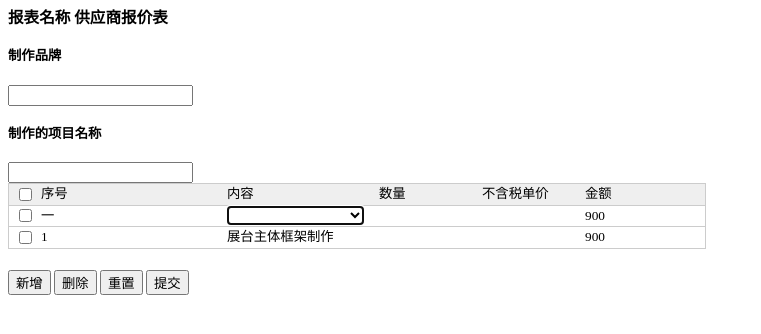
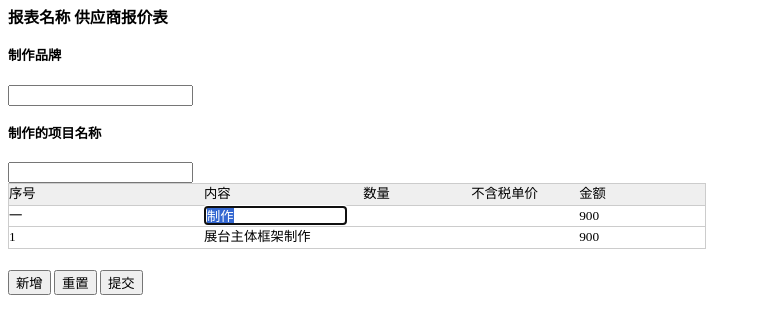
Before and after one commit to JoelPub/workbook, a website: page index.html in a window 1280 px wide. Both pictures are taken after a click on the element "制作". Shown: the whole page, without its empty margins (0-761 px from the left). Drawn offline with Linux system fonts and the light colour scheme.

Commit message:
删除下拉框

```diff
--- a/index.html
+++ b/index.html
@@ -16,18 +16,13 @@
         <input type='text' />
         <table width="698" border="0" cellpadding="0" cellspacing="0" id="tabProduct">
             <tr>
-                <td width="32" align="center" bgcolor="#EFEFEF" Name="Num"><input type="checkbox" name="checkbox"
-                        value="checkbox" /></td>
-                <td width="186" bgcolor="#EFEFEF" Name="Num" EditType="TextBox">序号</td>
-                <td width="152" bgcolor="#EFEFEF" Name="ProductName" EditType="DropDownList"
-                    DataItems="{text:'A',value:'a'},{text:'B',value:'b'},{text:'C',value:'c'},{text:'D',value:'d'}">内容
-                </td>
+                <td width="186" bgcolor="#EFEFEF" Name="Num" >序号</td>
+                <td width="152" bgcolor="#EFEFEF" Name="ProductName" EditType="TextBox">内容</td>
                 <td width="103" bgcolor="#EFEFEF" Name="Amount" EditType="TextBox">数量</td>
                 <td width="103" bgcolor="#EFEFEF" Name="Price" EditType="TextBox">不含税单价</td>
                 <td width="120" bgcolor="#EFEFEF" Name="SumMoney" Expression="Amount*Price" Format="#,###.00">金额</td>
             </tr>
             <tr>
-                <td align="center" bgcolor="#FFFFFF"><input type="checkbox" name="checkbox2" value="checkbox" /></td>
                 <td bgcolor="#FFFFFF">一</td>
                 <td bgcolor="#FFFFFF">制作</td>
                 <td bgcolor="#FFFFFF"> </td>
@@ -35,7 +30,6 @@
                 <td bgcolor="#FFFFFF">900</td>
             </tr>
             <tr>
-                <td align="center" bgcolor="#FFFFFF"><input type="checkbox" name="checkbox22" value="checkbox" /></td>
                 <td bgcolor="#FFFFFF">1</td>
                 <td bgcolor="#FFFFFF">展台主体框架制作</td>
                 <td bgcolor="#FFFFFF"></td>
@@ -46,7 +40,6 @@
 
         <br />
         <input type="button" name="Submit" value="新增" onclick="AddRow(document.getElementById('tabProduct'),1)" />
-        <input type="button" name="Submit2" value="删除" onclick="DeleteRow(document.getElementById('tabProduct'),1)" />
         <input type="button" name="Submit22" value="重置" onclick="window.location.reload()" />
         <input type="submit" name="Submit3" value="提交"
             onclick="GetTableData(document.getElementById('tabProduct'));return false;" />
--- a/test.js
+++ b/test.js
@@ -1,4 +1,3 @@
-
 /**
  * JS实现可编辑的表格
  * 用法:EditTables(tb1,tb2,tb2,......);
@@ -20,7 +19,6 @@ function SetTableCanEdit(table) {
 
 function SetRowCanEdit(row) {
   for (var j = 0; j < row.cells.length; j++) {
-
     //如果当前单元格指定了编辑类型，则表示允许编辑
     var editType = row.cells[j].getAttribute("EditType");
     if (!editType) {
@@ -30,27 +28,25 @@ function SetRowCanEdit(row) {
     if (editType) {
       row.cells[j].onclick = function () {
         EditCell(this);
+      };
     }
   }
 }
 
-}
-
 //设置指定单元格可编辑
 function EditCell(element, editType) {
-
   var editType = element.getAttribute("EditType");
   if (!editType) {
     //如果当前单元格没有指定，则查看当前列是否指定
-        editType = element.parentNode.parentNode.rows[0].cells[element.cellIndex].getAttribute("EditType");
+    editType =
+      element.parentNode.parentNode.rows[0].cells[
+        element.cellIndex
+      ].getAttribute("EditType");
   }
 
   switch (editType) {
     case "TextBox":
       CreateTextBox(element, element.innerHTML);
-            break;
-        case "DropDownList":
-            CreateDropDownList(element);
       break;
     default:
       break;
@@ -67,7 +63,6 @@ function CreateTextBox(element, value) {
     textBox.type = "text";
     textBox.className = "EditCell_TextBox";
 
-
     //设置文本框当前值
     if (!value) {
       value = element.getAttribute("Value");
@@ -77,7 +72,7 @@ function CreateTextBox(element, value) {
     //设置文本框的失去焦点事件
     textBox.onblur = function () {
       CancelEditCell(this.parentNode, this.value);
-        }
+    };
     //向当前单元格添加文本框
     ClearChild(element);
     element.appendChild(textBox);
@@ -86,60 +81,12 @@ function CreateTextBox(element, value) {
 
     //改变状态变量
     element.setAttribute("EditState", "true");
-        element.parentNode.parentNode.setAttribute("CurrentRow", element.parentNode.rowIndex);
-    }
-
-}
-
-
-//为单元格创建选择框
-function CreateDropDownList(element, value) {
-    //检查编辑状态，如果已经是编辑状态，跳过
-    var editState = element.getAttribute("EditState");
-    if (editState != "true") {
-        //创建下接框
-        var downList = document.createElement("Select");
-        downList.className = "EditCell_DropDownList";
-
-        //添加列表项
-        var items = element.getAttribute("DataItems");
-        if (!items) {
-            items = element.parentNode.parentNode.rows[0].cells[element.cellIndex].getAttribute("DataItems");
-        }
-
-        if (items) {
-            items = eval("[" + items + "]");
-            for (var i = 0; i < items.length; i++) {
-                var oOption = document.createElement("OPTION");
-                oOption.text = items[i].text;
-                oOption.value = items[i].value;
-                downList.options.add(oOption);
+    element.parentNode.parentNode.setAttribute(
+      "CurrentRow",
+      element.parentNode.rowIndex,
+    );
   }
 }
-
-        //设置列表当前值
-        if (!value) {
-            value = element.getAttribute("Value");
-        }
-        downList.value = value;
-
-        //设置创建下接框的失去焦点事件
-        downList.onblur = function () {
-            CancelEditCell(this.parentNode, this.value, this.options[this.selectedIndex].text);
-        }
-
-        //向当前单元格添加创建下接框
-        ClearChild(element);
-        element.appendChild(downList);
-        downList.focus();
-
-        //记录状态的改变
-        element.setAttribute("EditState", "true");
-        element.parentNode.parentNode.setAttribute("LastEditRow", element.parentNode.rowIndex);
-    }
-
-}
-
 
 //取消单元格编辑状态
 function CancelEditCell(element, value, text) {
@@ -168,27 +115,9 @@ function AddRow(table, index) {
   var startIndex = $.inArray(lastRow, table.rows);
   var endIndex = table.rows;
   table.tBodies[0].appendChild(newRow);
-    newRow.cells[1].innerHTML = startIndex +1;
+  newRow.cells[1].innerHTML = startIndex + 1;
   SetRowCanEdit(newRow);
   return newRow;
-
-
-}
-
-
-//删除行
-function DeleteRow(table, index) {
-    for (var i = table.rows.length - 1; i > 0; i--) {
-        var chkOrder = table.rows[i].cells[0].firstChild;
-        if (chkOrder) {
-            if (chkOrder.type = "CHECKBOX") {
-                if (chkOrder.checked) {
-                    //执行删除
-                    table.deleteRow(i);
-                }
-            }
-        }
-    }
 }
 
 //提取表格的值,JSON格式
@@ -200,7 +129,6 @@ function GetTableData(table) {
   }
 
   return tableData;
-
 }
 //提取指定行的数据，JSON格式
 function GetRowData(row) {
@@ -219,7 +147,6 @@ function GetRowData(row) {
   //alert("ProductName:" + rowData.ProductName);
   //或者这样：alert("ProductName:" + rowData["ProductName"]);
   return rowData;
-
 }
 
 //检查当前数据行中需要运行的字段
@@ -237,7 +164,6 @@ function CheckExpression(row) {
         row.cells[j].innerHTML = Expression(row, expn);
       }
     }
-
   }
 }
 
@@ -281,9 +207,9 @@ formatNumber(12,'#.00')=12.00
 formatNumber(0,'#.##')=0
 */
 function formatNumber(num, pattern) {
-    var strarr = num ? num.toString().split('.') : ['0'];
-    var fmtarr = pattern ? pattern.split('.') : [''];
-    var retstr = '';
+  var strarr = num ? num.toString().split(".") : ["0"];
+  var fmtarr = pattern ? pattern.split(".") : [""];
+  var retstr = "";
 
   // 整数部分
   var str = strarr[0];
@@ -292,16 +218,16 @@ function formatNumber(num, pattern) {
   var comma = false;
   for (var f = fmt.length - 1; f >= 0; f--) {
     switch (fmt.substr(f, 1)) {
-            case '#':
+      case "#":
         if (i >= 0) retstr = str.substr(i--, 1) + retstr;
         break;
-            case '0':
+      case "0":
         if (i >= 0) retstr = str.substr(i--, 1) + retstr;
-                else retstr = '0' + retstr;
+        else retstr = "0" + retstr;
         break;
-            case ',':
+      case ",":
         comma = true;
-                retstr = ',' + retstr;
+        retstr = "," + retstr;
         break;
     }
   }
@@ -310,27 +236,26 @@ function formatNumber(num, pattern) {
       var l = str.length;
       for (; i >= 0; i--) {
         retstr = str.substr(i, 1) + retstr;
-                if (i > 0 && ((l - i) % 3) == 0) retstr = ',' + retstr;
+        if (i > 0 && (l - i) % 3 == 0) retstr = "," + retstr;
       }
-        }
-        else retstr = str.substr(0, i + 1) + retstr;
+    } else retstr = str.substr(0, i + 1) + retstr;
   }
 
-    retstr = retstr + '.';
+  retstr = retstr + ".";
   // 处理小数部分
-    str = strarr.length > 1 ? strarr[1] : '';
-    fmt = fmtarr.length > 1 ? fmtarr[1] : '';
+  str = strarr.length > 1 ? strarr[1] : "";
+  fmt = fmtarr.length > 1 ? fmtarr[1] : "";
   i = 0;
   for (var f = 0; f < fmt.length; f++) {
     switch (fmt.substr(f, 1)) {
-            case '#':
+      case "#":
         if (i < str.length) retstr += str.substr(i++, 1);
         break;
-            case '0':
+      case "0":
         if (i < str.length) retstr += str.substr(i++, 1);
-                else retstr += '0';
+        else retstr += "0";
         break;
     }
   }
-    return retstr.replace(/^,+/, '').replace(/\.$/, '');
+  return retstr.replace(/^,+/, "").replace(/\.$/, "");
 }
```
Lines whose indentation alone changed are shown as unchanged.
